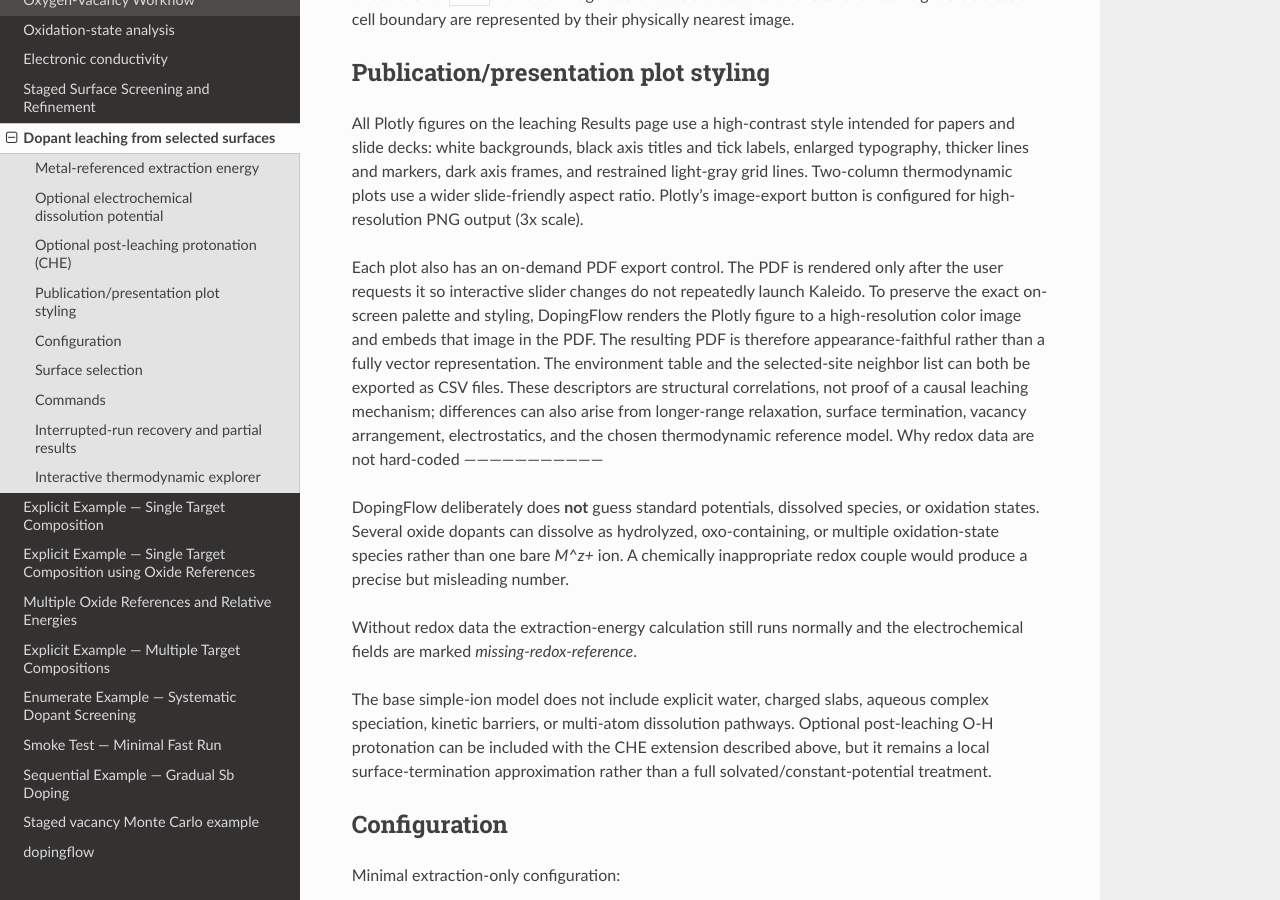
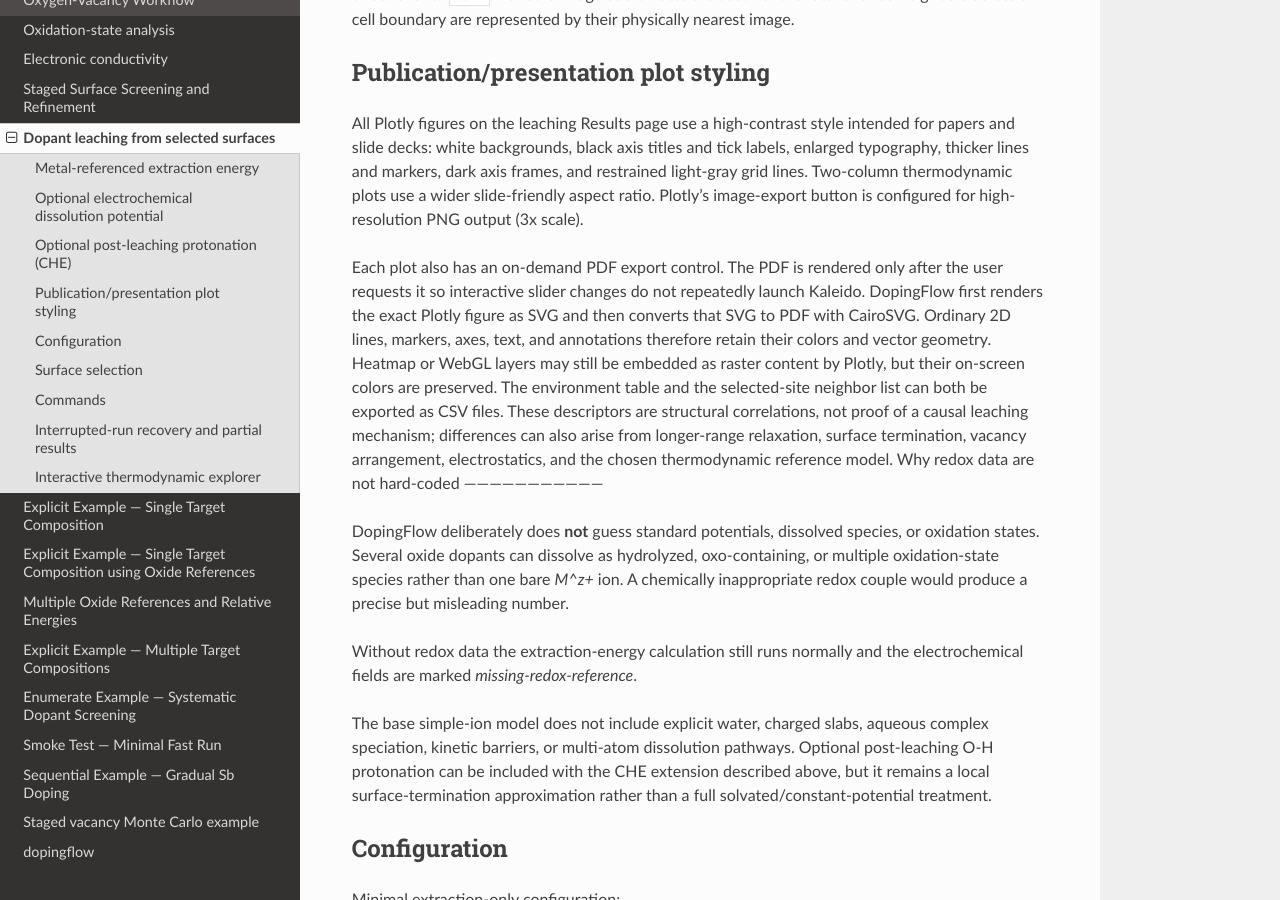
Before and after one commit to KazemZh/dopingflow, a Sphinx documentation site: the page built from docs/source/methods/leaching.rst, in a window 1280 px wide and 900 px high, scrolled down 3221 px. Built offline with Sphinx 7.4.7 and the Read the Docs theme 3.1.0, drawn with Linux system fonts in a browser that asks for light colours.

Commit message:
Correct PDF export documentation for SVG conversion

```diff
--- a/docs/source/methods/leaching.rst
+++ b/docs/source/methods/leaching.rst
@@ -209,10 +209,11 @@
 
 Each plot also has an on-demand PDF export control. The PDF is rendered only
 after the user requests it so interactive slider changes do not repeatedly
-launch Kaleido. To preserve the exact on-screen palette and styling, DopingFlow
-renders the Plotly figure to a high-resolution color image and embeds that image
-in the PDF. The resulting PDF is therefore appearance-faithful rather than a
-fully vector representation.
+launch Kaleido. DopingFlow first renders the exact Plotly figure as SVG and then
+converts that SVG to PDF with CairoSVG. Ordinary 2D lines, markers, axes, text,
+and annotations therefore retain their colors and vector geometry. Heatmap or
+WebGL layers may still be embedded as raster content by Plotly, but their
+on-screen colors are preserved.
 The environment table and the selected-site neighbor list can both be exported
 as CSV files. These descriptors are structural correlations, not proof of a
 causal leaching mechanism; differences can also arise from longer-range
```
